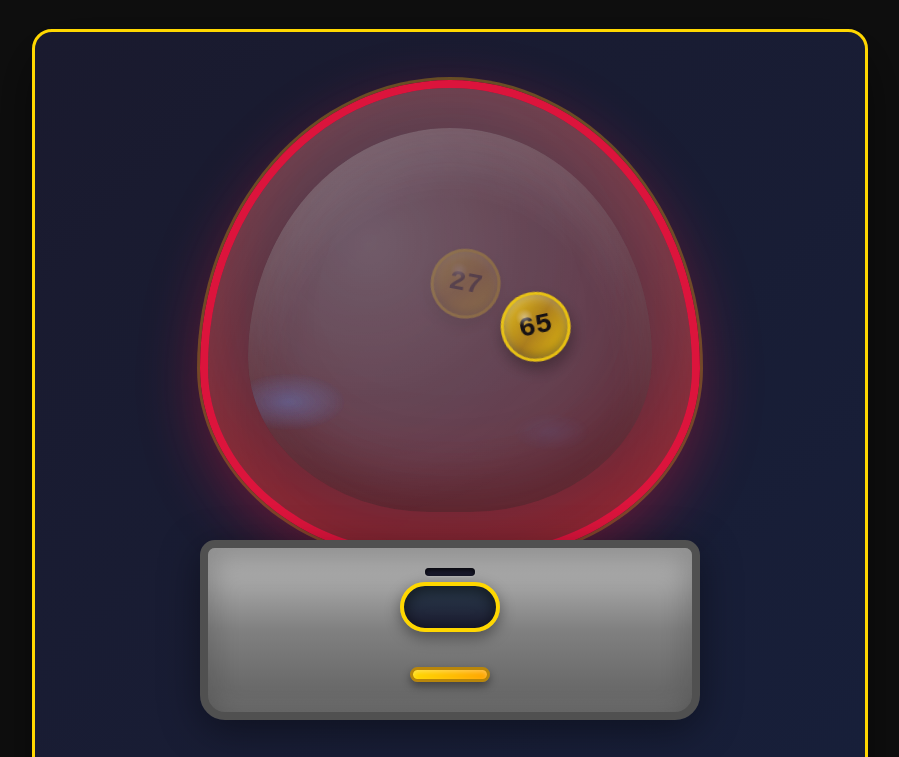
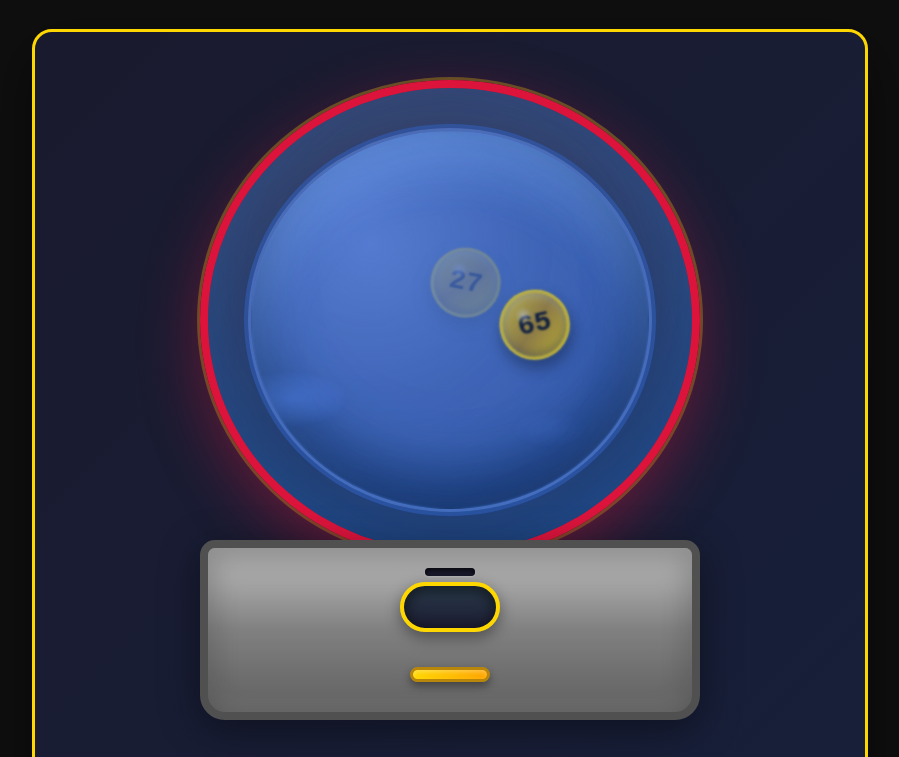
Before and after one commit to Maxxwell69/onchainlottoaf, a website: page public/lottery-machine.html in a window 1280 px wide. Shown: the part 180-937 px from the top of the page, without its empty margins (190-1089 px from the left). Drawn offline with Linux system fonts and the light colour scheme.

Commit message:
Rename to Lotto Draw Machine, make glass blue and more circular
- Changed page title from 'Lottery Ball Machine' to 'Lotto Draw Machine'
- Made machine dome more circular (50% border-radius instead of oval)
- Changed glass from clear to blue with blue gradient effects
- Updated machine window to circular with blue tint
- Added blue glass reflection and lighting effects

```diff
--- a/public/lottery-machine.css
+++ b/public/lottery-machine.css
@@ -35,21 +35,21 @@
     overflow: visible;
 }
 
-/* Bubble Gum Machine Dome (top) */
+/* Bubble Gum Machine Dome (top) - More Circular */
 .machine-top {
     position: relative;
     width: 100%;
     height: 480px;
-    background: radial-gradient(circle at 30% 30%, rgba(255, 100, 100, 0.15), rgba(255, 50, 50, 0.25));
-    border-radius: 50% 50% 45% 45% / 60% 60% 40% 40%;
+    background: radial-gradient(circle at 30% 30%, rgba(100, 150, 255, 0.15), rgba(50, 100, 200, 0.25));
+    border-radius: 50%;
     border: 8px solid #DC143C;
     box-shadow:
-        inset 0 -50px 100px rgba(255, 0, 0, 0.3),
-        inset 0 50px 80px rgba(255, 255, 255, 0.1),
+        inset 0 -50px 100px rgba(0, 100, 200, 0.3),
+        inset 0 50px 80px rgba(150, 200, 255, 0.1),
         0 20px 60px rgba(220, 20, 60, 0.4),
         0 0 0 3px rgba(255, 215, 0, 0.3);
     overflow: hidden;
-    background-color: rgba(255, 200, 200, 0.1);
+    background-color: rgba(150, 180, 255, 0.1);
     backdrop-filter: blur(2px);
 }
 
@@ -109,19 +109,21 @@
         inset 0 2px 4px rgba(255, 255, 255, 0.4);
 }
 
-/* Machine Glass Window (inside dome) */
+/* Machine Glass Window (inside dome) - More Circular, Blue Glass */
 .machine-window {
     position: absolute;
     top: 40px;
     left: 40px;
     right: 40px;
     bottom: 40px;
-    background: rgba(255, 255, 255, 0.05);
-    border-radius: 50% 50% 45% 45% / 60% 60% 40% 40%;
+    background: rgba(100, 150, 255, 0.2);
+    border-radius: 50%;
     overflow: hidden;
     box-shadow:
-        inset 0 -30px 60px rgba(0, 0, 0, 0.3),
-        inset 0 30px 50px rgba(255, 255, 255, 0.1);
+        inset 0 -30px 60px rgba(0, 0, 0, 0.4),
+        inset 0 30px 50px rgba(150, 200, 255, 0.3),
+        0 0 0 4px rgba(50, 100, 200, 0.5);
+    border: 3px solid rgba(100, 150, 255, 0.4);
 }
 
 .machine-glass {
@@ -132,13 +134,15 @@
     bottom: 0;
     background: radial-gradient(
         circle at 30% 30%,
-        rgba(255, 255, 255, 0.15) 0%,
-        rgba(255, 255, 255, 0.05) 40%,
-        transparent 70%
+        rgba(100, 150, 255, 0.4) 0%,
+        rgba(50, 100, 200, 0.3) 40%,
+        rgba(0, 50, 150, 0.2) 70%,
+        rgba(0, 30, 100, 0.1) 100%
     );
     pointer-events: none;
     z-index: 10;
-    border-radius: 50% 50% 45% 45% / 60% 60% 40% 40%;
+    border-radius: 50%;
+    backdrop-filter: blur(1px);
 }
 
 /* Air vents/puffs at bottom */
--- a/public/lottery-machine.html
+++ b/public/lottery-machine.html
@@ -3,7 +3,7 @@
 <head>
     <meta charset="UTF-8">
     <meta name="viewport" content="width=device-width, initial-scale=1.0">
-    <title>Lottery Ball Machine - On Chain Lotto</title>
+    <title>Lotto Draw Machine - On Chain Lotto</title>
     <link rel="stylesheet" href="styles.css">
     <link rel="stylesheet" href="lottery-machine.css">
 </head>
@@ -11,7 +11,7 @@
     <div class="container">
         <div class="lottery-machine-container">
             <header style="text-align: center; margin-bottom: 2rem;">
-                <h1 class="machine-title">🎰 Lottery Ball Machine</h1>
+                <h1 class="machine-title">🎰 Lotto Draw Machine</h1>
                 <p class="subtitle">Spin the machine to randomly select a winning number</p>
             </header>
 
```
